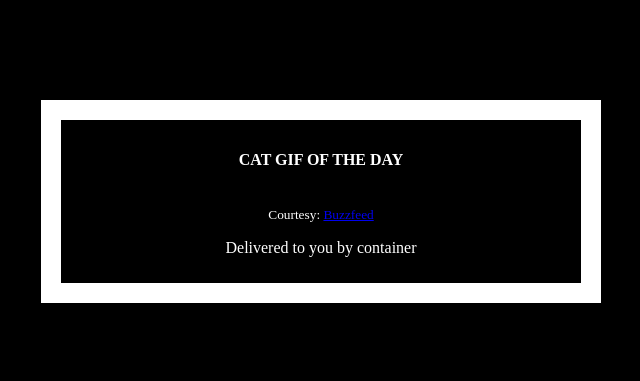
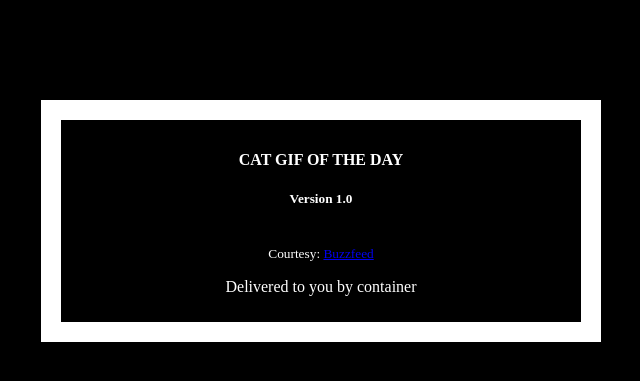
Before and after one commit to mikesir87/cats, a Flask app: template templates/index.html in a window 1280 px wide. Shown: the top 381 px of the page, without its empty margins (319-959 px from the left). Run offline with Flask 2, Linux system fonts and the light colour scheme; the template is opened without the code that fills it, so the values that code supplies are empty.

Commit message:
Added version 1.0 display

```diff
--- a/templates/index.html
+++ b/templates/index.html
@@ -20,6 +20,7 @@
   <body>
     <div class="container">
       <h4>Cat Gif of the day</h4>
+      <h5>Version 1.0</h5>
       <img src="{{url}}" />
       <p><small>Courtesy: <a href="http://www.buzzfeed.com/copyranter/the-best-cat-gif-post-in-the-history-of-cat-gifs">Buzzfeed</a></small></p>
       <p>Delivered to you by container {{hostname}}<p>
```
